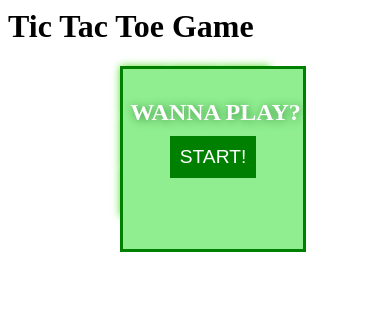
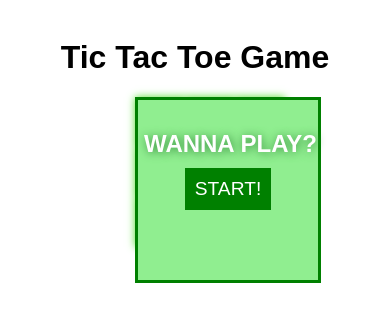
Before and after one commit to pierogi01/tictactoe-game, a plain HTML site: page index.html in a window 390 px wide. Drawn offline with Linux system fonts and the light colour scheme.

Commit message:
Update style.css
Trying to fix mobile ver.

```diff
--- a/style.css
+++ b/style.css
@@ -1,6 +1,15 @@
+body{
+    font-family: Arial, Helvetica, sans-serif;
+    text-align: center;
+    margin-top: 10%;
+}
+h1{
+    position: relative;
+}
+
 .game-board{
-    height: 150px;
-    width: 150px;
+    height: 120px;
+    width: 120px;
     margin: auto;
     position: relative;
     display: grid;
@@ -15,9 +24,9 @@
     border: none;
     box-shadow: 0px 0px 8px 0px rgb(83, 223, 45);
     font-size: 2em;
+    text-align: center;
     background-color: white;
     color: black;
-    vertical-align: middle;
 }
 .winner{
     height: 150px;
```
